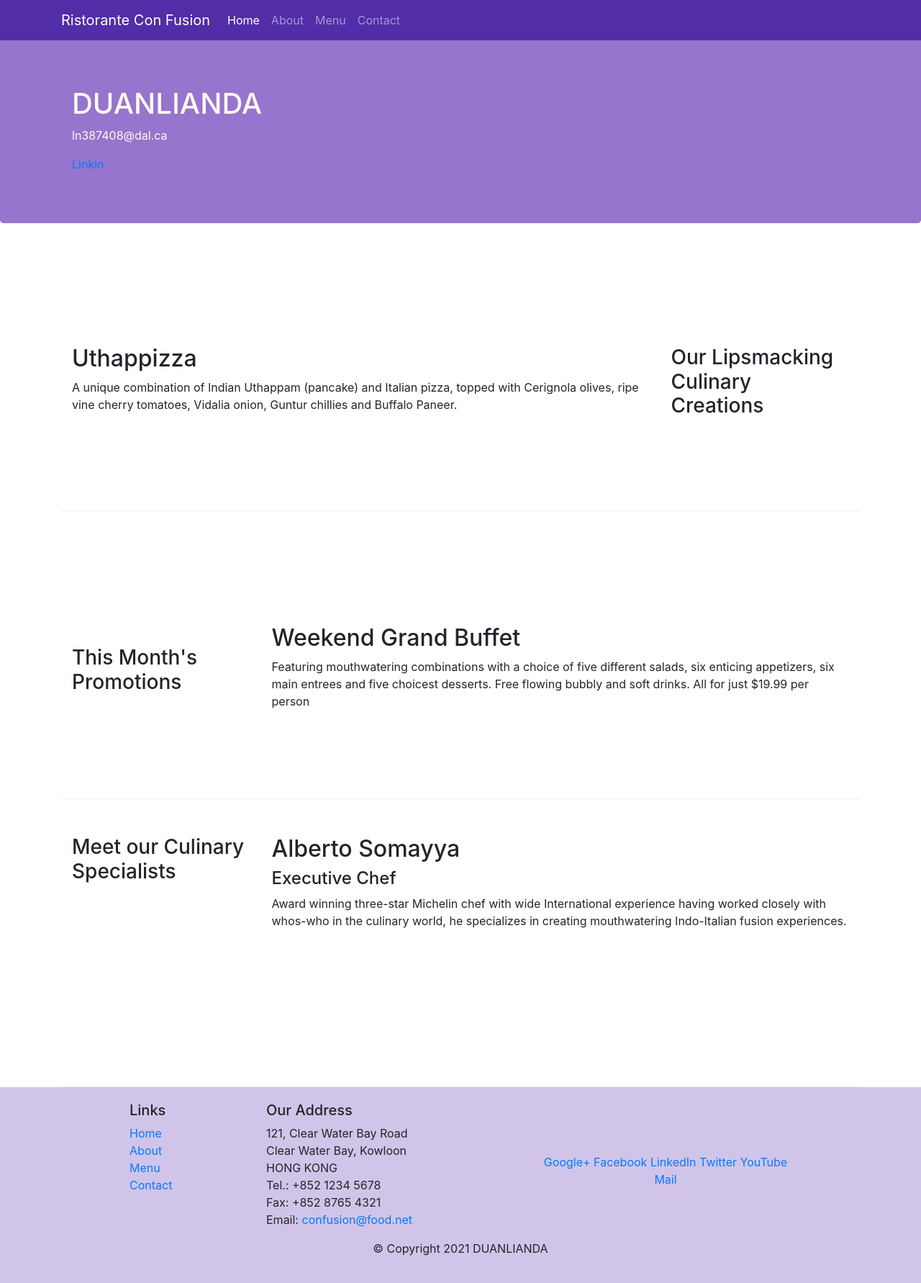
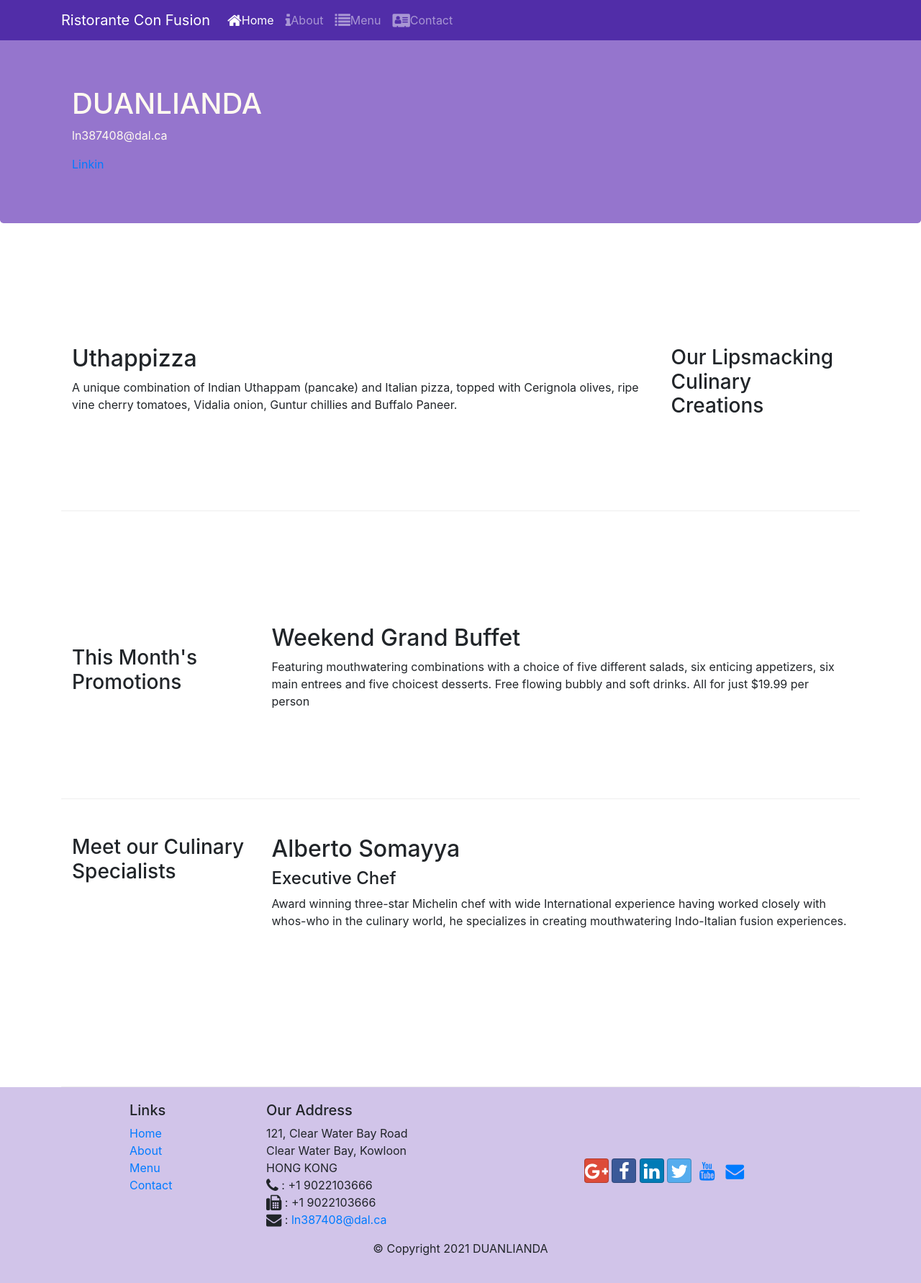
Before and after one commit to LiandaDuanDal/git-booststrap-practice, a website: page index.html in a window 1280 px wide. Shown: the whole page at 72% size. Drawn offline with nearby package versions, Linux system fonts and the light colour scheme.

Commit message:
icon fonts

```diff
--- a/index.html
+++ b/index.html
@@ -10,6 +10,9 @@
 
      <!-- Bootstrap CSS -->
      <link rel="stylesheet" href="node_modules/bootstrap/dist/css/bootstrap.min.css">
+     <!-- font icon -->
+     <link rel="stylesheet" href = "node_modules/font-awesome/css/font-awesome.min.css">
+     <link rel="stylesheet" href = "node_modules/bootstrap-social/bootstrap-social.css">
      <!-- personal css -->
      <link rel="stylesheet" href="css/style.css">
      <title>Ristorante Con Fusion</title>
@@ -35,10 +38,10 @@
            <!-- data-target="#Navbar" -->
            <div class="collapse navbar-collapse" id="Navbar">
                 <ul class="navbar-nav mr-auto">
-                    <li class="nav-item active"><a class="nav-link" href="index.html">Home</a></li>
-                    <li class="nav-item"><a class="nav-link" href="./aboutus.html">About</a></li>
-                    <li class="nav-item"><a class="nav-link" href="#">Menu</a></li>
-                    <li class="nav-item"><a class="nav-link" href="#">Contact</a></li>
+                    <li class="nav-item active"><a class="nav-link" href="index.html"><span class = "fa fa-home fa-lg"></span>Home</a></li>
+                    <li class="nav-item"><a class="nav-link" href="./aboutus.html"><span class = "fa fa-info fa-lg"></span>About</a></li>
+                    <li class="nav-item"><a class="nav-link" href="#"><span class = "fa fa-list fa-lg"></span>Menu</a></li>
+                    <li class="nav-item"><a class="nav-link" href="#"><span class = "fa fa-address-card fa-lg"></span>Contact</a></li>
                 </ul>
             </div>
         </div>
@@ -122,20 +125,20 @@
 		              121, Clear Water Bay Road<br>
 		              Clear Water Bay, Kowloon<br>
 		              HONG KONG<br>
-		              Tel.: +852 1234 5678<br>
-		              Fax: +852 8765 4321<br>
-		              Email: <a href="mailto:confusion@food.net">confusion@food.net</a>
+		              <i class = "fa fa-phone fa-lg"></i> : +1 9022103666<br>
+		              <i class = "fa fa-fax fa-lg"></i> : +1 9022103666<br>
+		              <i class = "fa fa-envelope fa-lg"></i> : <a href="mailto:confusion@food.net">ln387408@dal.ca</a>
 		           </address>
                 </div>
                 <!--  -->
                 <div class = "col-12 col-sm-4 align-self-center">
                     <div class = "text-center">
-                        <a href="http://google.com/+">Google+</a>
-                        <a href="http://www.facebook.com/profile.php?id=">Facebook</a>
-                        <a href="https://www.linkedin.com/in/lianda-duan-8690a0135/">LinkedIn</a>
-                        <a href="http://twitter.com/">Twitter</a>
-                        <a href="http://youtube.com/">YouTube</a>
-                        <a href="mailto:">Mail</a>
+                        <a class = "btn btn-social-icon btn-google" href="http://google.com/+"><i class="fa fa-google-plus fa-lg"></i></a>
+                        <a class = "btn btn-social-icon btn-facebook" href="http://www.facebook.com/profile.php?id="><i class="fa fa-facebook fa-lg"></i></a>
+                        <a class = "btn btn-social-icon btn-linkedin"href="https://www.linkedin.com/in/lianda-duan-8690a0135/"><i class="fa fa-linkedin fa-lg"></i></a>
+                        <a class = "btn btn-social-icon btn-twitter"href="http://twitter.com/"><i class="fa fa-twitter fa-lg"></i></a>
+                        <a class = "btn btn-social-icon btn-youtube"href="http://youtube.com/"><i class="fa fa-youtube fa-lg"></i></a>
+                        <a class = "btn btn-social-icon " href="mailto:"><i class="fa fa-envelope fa-lg"></i></a>
                     </div>
                 </div>
 
--- a/package.json
+++ b/package.json
@@ -15,6 +15,8 @@
   },
   "dependencies": {
     "bootstrap": "^4.0.0",
+    "bootstrap-social": "^5.1.1",
+    "font-awesome": "^4.7.0",
     "jquery": "^3.3.1",
     "popper.js": "^1.12.9"
   }
```
Also changed, not shown: aboutus.html (+37 -29 lines), 1 other file.
